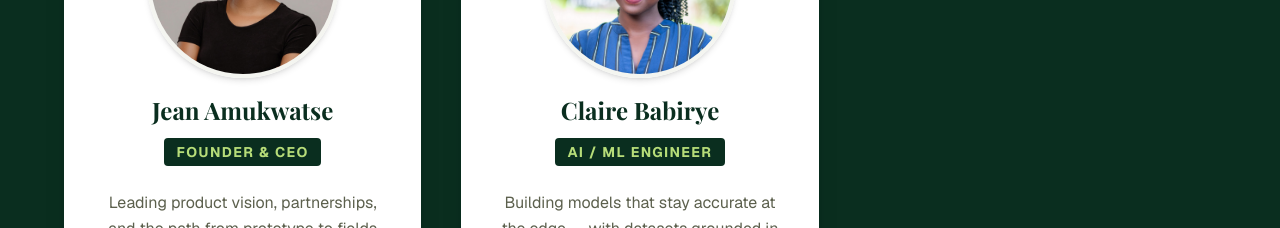
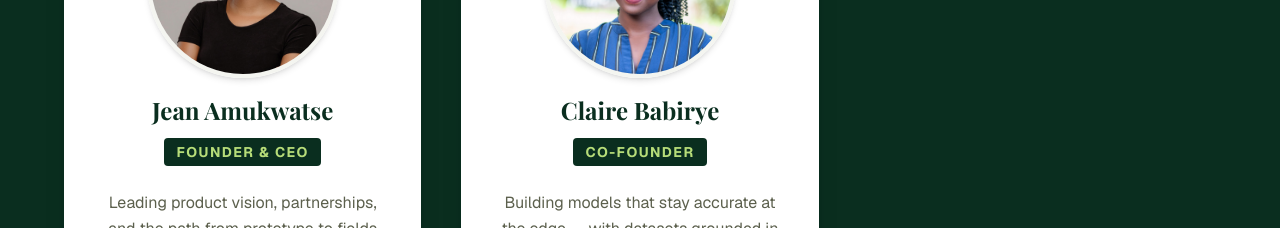
Before and after one commit to fxinyangat/somit-lab, a Next.js app: page /about in a window 1280 px wide. Shown: the part 2440-2668 px from the top of the page. Built offline with nearby package versions, Linux system fonts and the light colour scheme; a web font is replaced by a local one.

Commit message:
Update Claire Babirye's role to Co-Founder

```diff
--- a/src/components/about/AboutContent.tsx
+++ b/src/components/about/AboutContent.tsx
@@ -46,7 +46,7 @@ const team = [
 
   {
     name: "Claire Babirye",
-    role: "AI / ML Engineer",
+    role: "Co-Founder",
     bio: "Building models that stay accurate at the edge — with datasets grounded in local agronomy.",
     linkedin: "#",
     twitter: "#",
```
